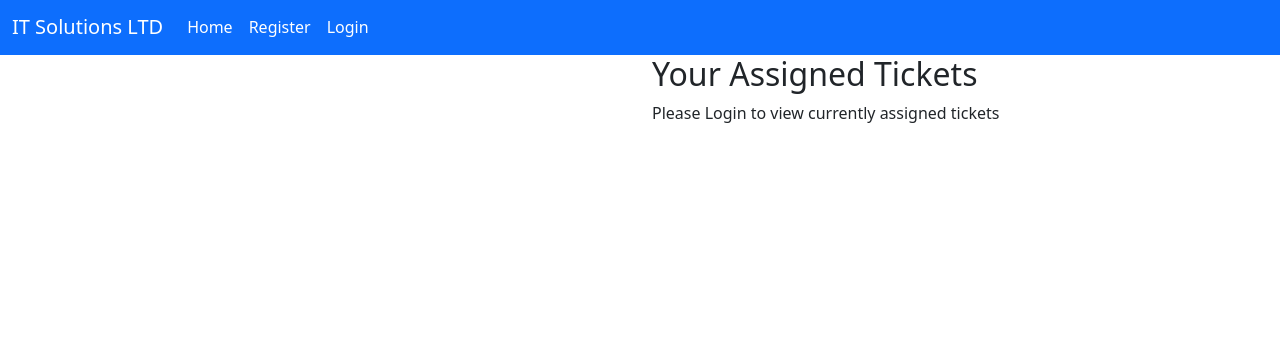
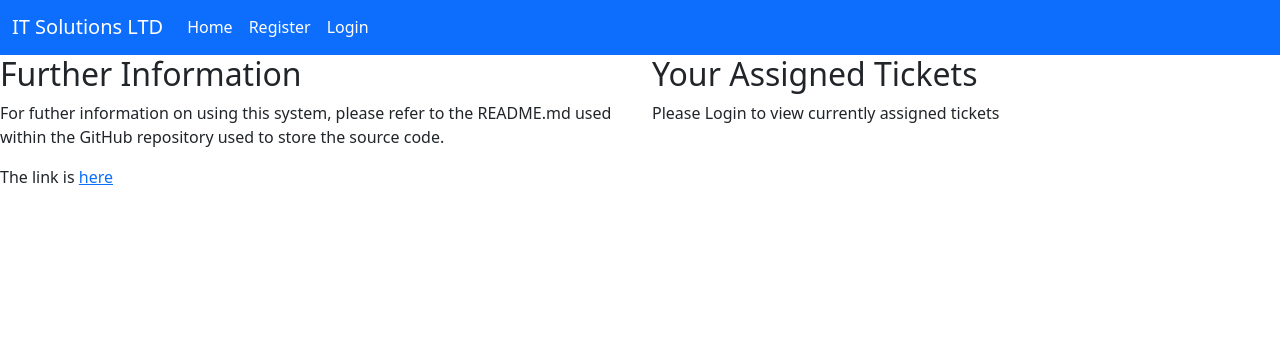
Before and after one commit to Stylie777/SoftwareEngineeringL5, a Django app: page / in a window 1280 px wide. Shown: the part 57-412 px from the top of the page. Run offline with Django 4.2, Linux system fonts and the light colour scheme.

Commit message:
home: Add further information section
This adds information on where the user can find further information about the webpage. This links to the README in the repo.

```diff
--- a/assignment/assignment/myapp/templates/myapp/home.html
+++ b/assignment/assignment/myapp/templates/myapp/home.html
@@ -8,6 +8,9 @@
     <div class="containter-fluid">
         <div class="row">
             <div class="col-lg-6">
+                <h2>Further Information</h2>
+                <p>For futher information on using this system, please refer to the README.md used within the GitHub repository used to store the source code.<p/>
+                <p>The link is <a href="https://github.com/Stylie777/SoftwareEngineeringL5/blob/main/assignment/assignment/README.md">here</a></p>
             </div>
             <div class="col-lg-6">
                 <h2>Your Assigned Tickets</h2>
```
